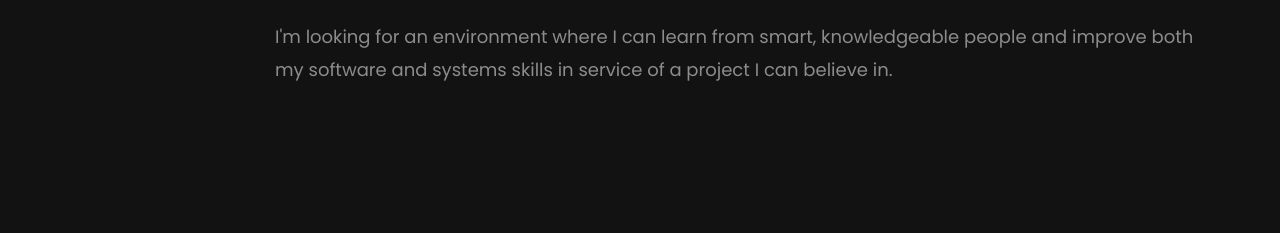
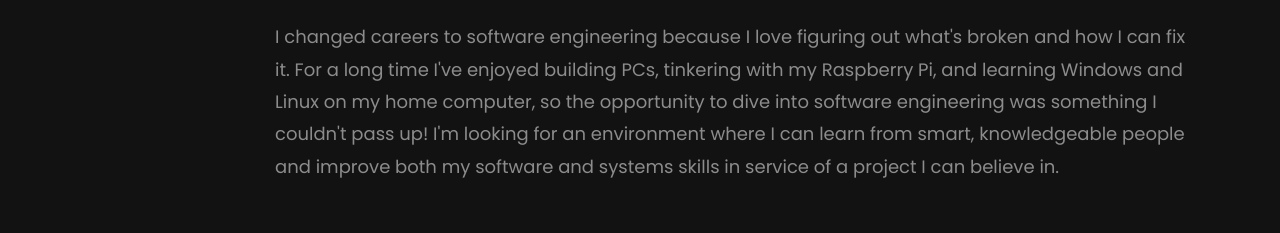
Before and after one commit to wcons/wcons.github.io, a plain HTML site: page about.html in a window 1280 px wide. Shown: the part 1014-1247 px from the top of the page. Drawn offline with Linux system fonts and the light colour scheme; some packages are replaced by stand-ins of ours; no server answers; files whose address does not match are found by name.

Commit message:
- Updated about profile info

```diff
--- a/about.html
+++ b/about.html
@@ -98,7 +98,7 @@
           		<div class="profile ftco-animate">
 	          		<h2 class="mb-4">Profile</h2>
 	          		<h4 class="mb-4">I'm a Full Stack Developer from Boston, MA. I have demonstrated experience building single-page apps with GitHub, Ruby on Rails, Express, Node.js, React, PostgreSQL and MongoDB.</h4>
-	          		<p>I'm looking for an environment where I can learn from smart, knowledgeable people and improve both my software and systems skills in service of a project I can believe in. </p>
+	          		<p>I changed careers to software engineering because I love figuring out what's broken and how I can fix it. For a long time I've enjoyed building PCs, tinkering with my Raspberry Pi, and learning Windows and Linux on my home computer, so the opportunity to dive into software engineering was something I couldn't pass up! I'm looking for an environment where I can learn from smart, knowledgeable people and improve both my software and systems skills in service of a project I can believe in.</p>
 
           		</div>
 
```
Also changed, not shown: index.html (+2 -2 lines).
